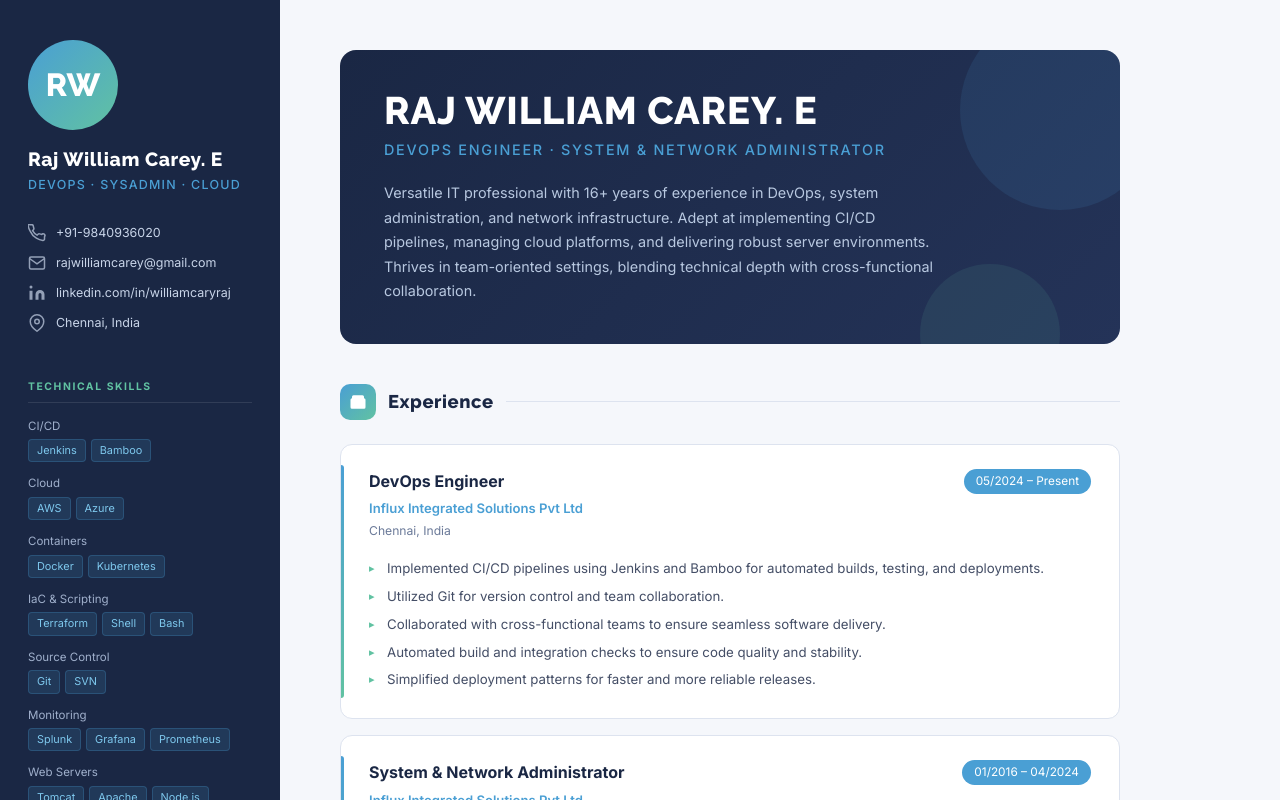
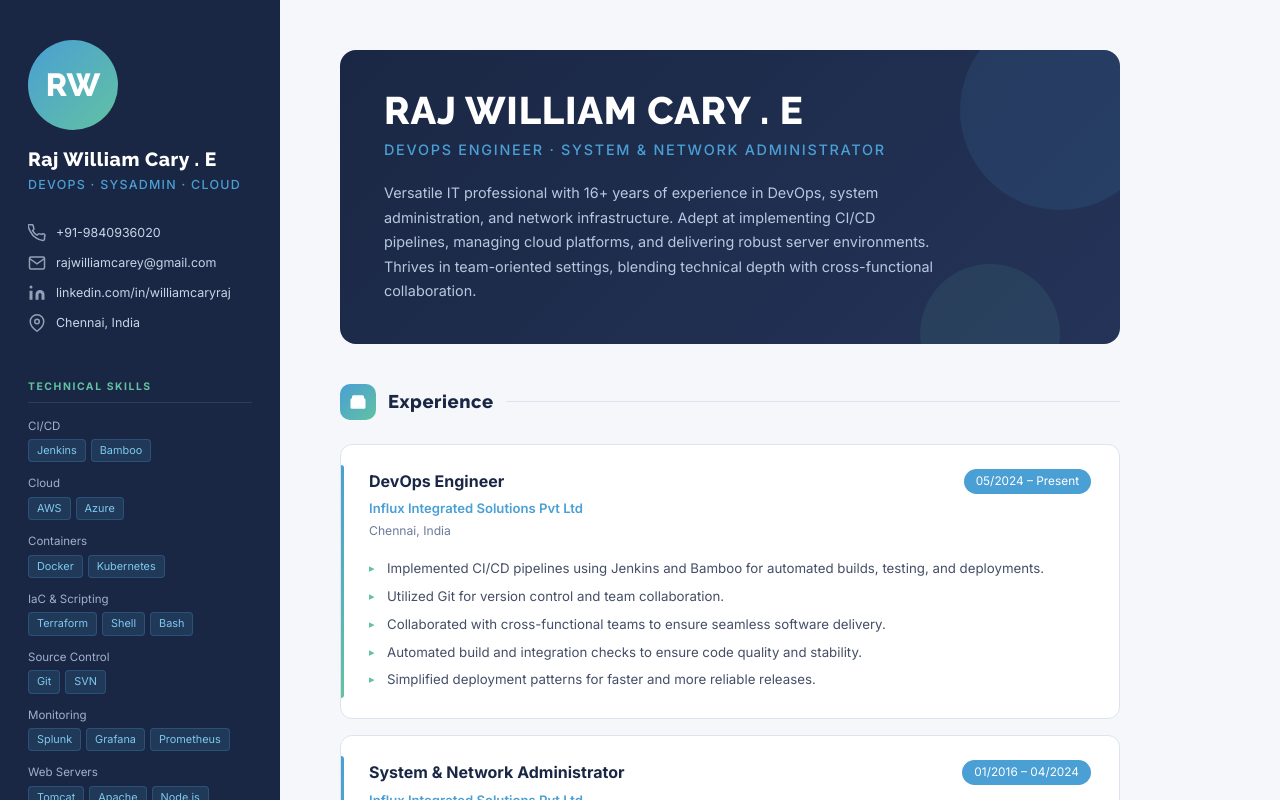
Before and after one commit to Willscarey/resume, a plain HTML site: page index.html in a window 1280 px wide. Shown: the top 800 px of the page. Drawn offline with Linux system fonts and the light colour scheme.

Commit message:
name corrected

```diff
--- a/index.html
+++ b/index.html
@@ -3,7 +3,7 @@
 <head>
   <meta charset="UTF-8" />
   <meta name="viewport" content="width=device-width, initial-scale=1.0" />
-  <title>Raj William Carey – DevOps Engineer</title>
+  <title>Raj William Cary . E – DevOps Engineer</title>
   <link href="https://fonts.googleapis.com/css2?family=Inter:wght@300;400;500;600;700&family=Raleway:wght@700;800&display=swap" rel="stylesheet" />
   <style>
     *, *::before, *::after { box-sizing: border-box; margin: 0; padding: 0; }
@@ -355,7 +355,7 @@
 <!-- ───────────── SIDEBAR ───────────── -->
 <aside class="sidebar">
   <div class="avatar">RW</div>
-  <div class="sidebar-name">Raj William Carey. E</div>
+  <div class="sidebar-name">Raj William Cary . E</div>
   <div class="sidebar-title">DevOps · SysAdmin · Cloud</div>
 
   <ul class="contact-list">
@@ -442,7 +442,7 @@
 
   <!-- Hero Header -->
   <div class="page-header">
-    <h1>RAJ WILLIAM CAREY. E</h1>
+    <h1>RAJ WILLIAM CARY . E</h1>
     <div class="role">DevOps Engineer · System & Network Administrator</div>
     <p class="summary">
       Versatile IT professional with 16+ years of experience in DevOps, system administration,
```
